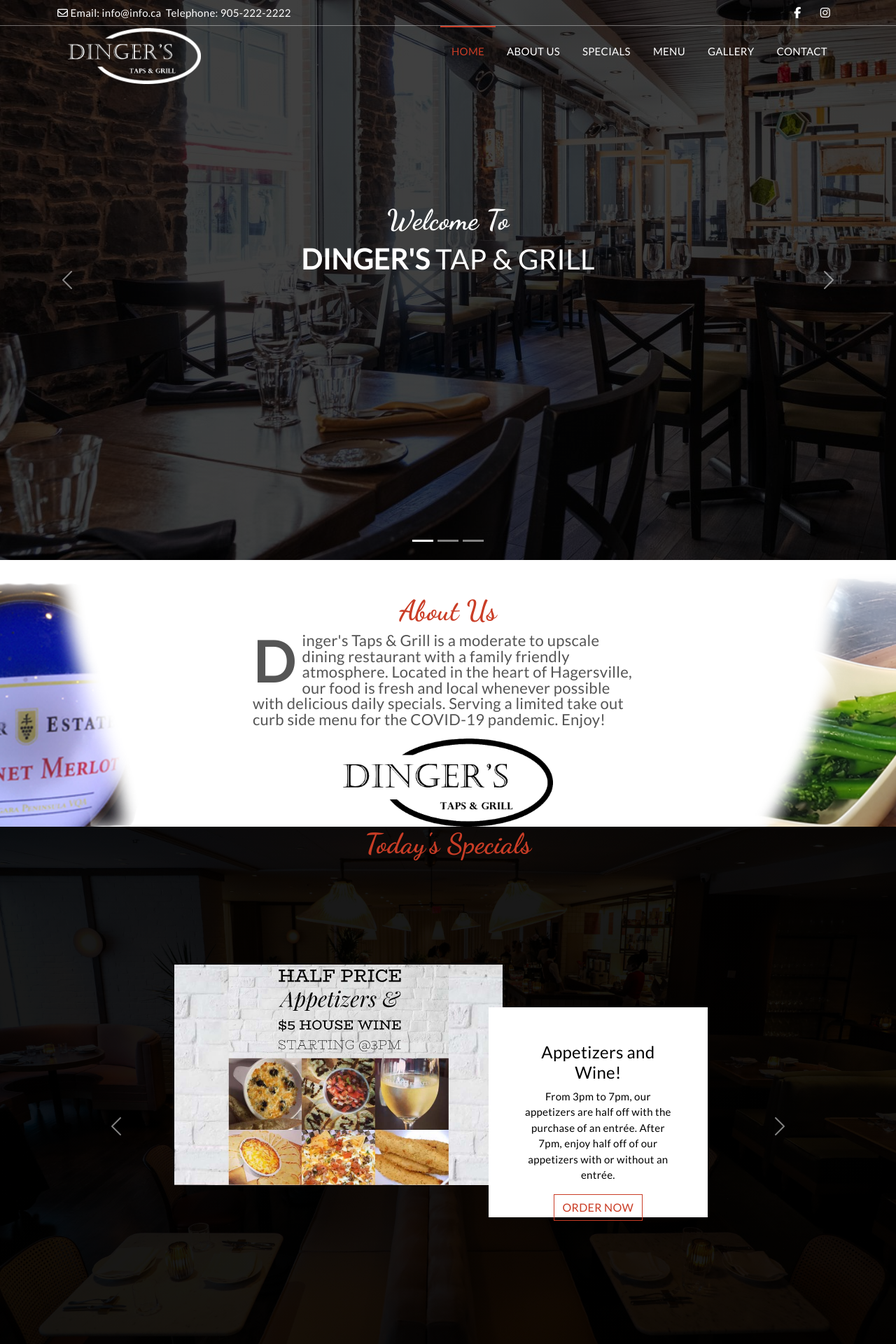
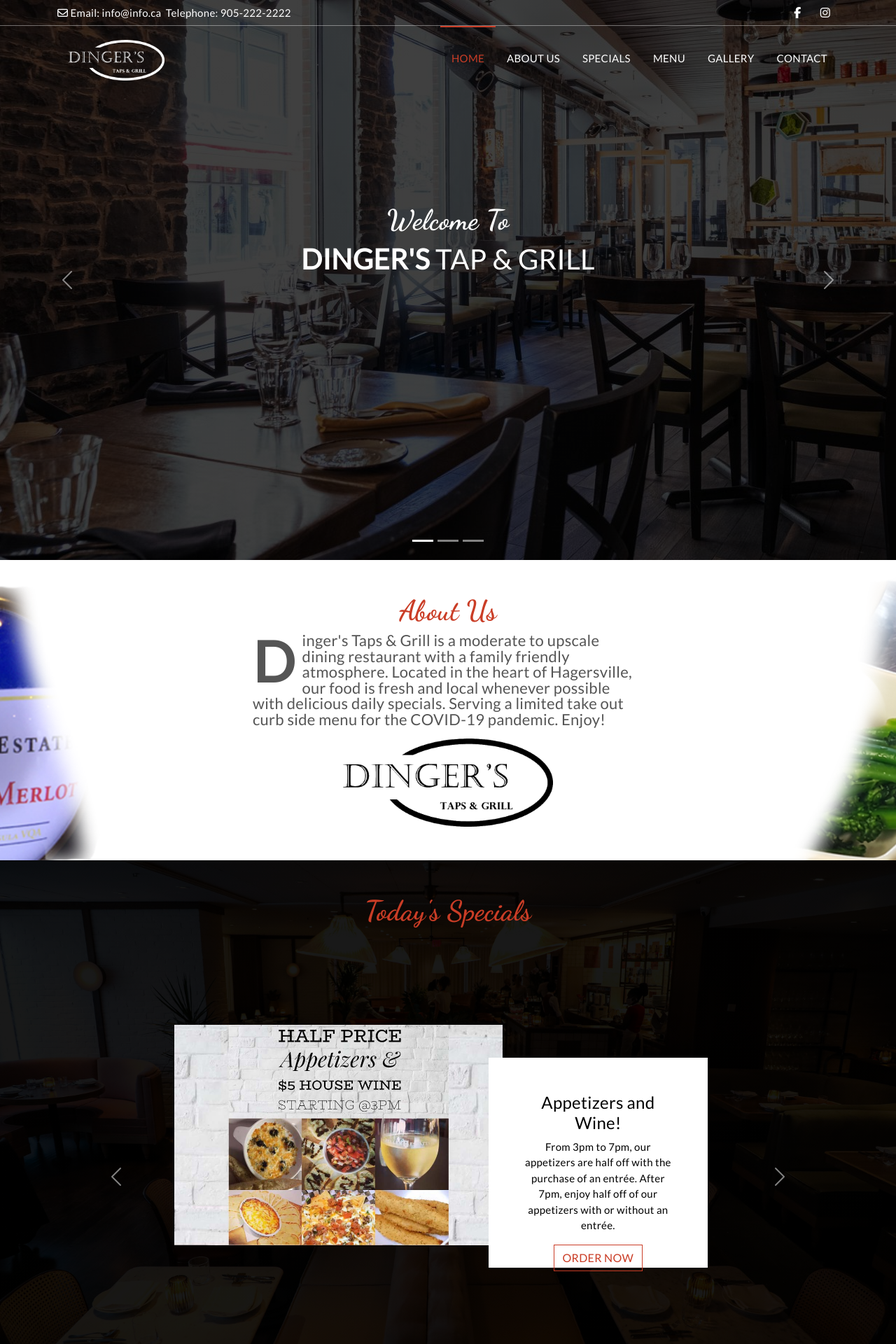
Before and after one commit to bsham94/restaurant-website, a PHP site: page /home.html in a window 1280 px wide. Shown: the top 1920 px of the page at 70% size. Run offline with PHP 8.4, Linux system fonts and the light colour scheme; some libraries are stand-ins or nearby versions.

Commit message:
fixed navbar

```diff
--- a/css/navbar.css
+++ b/css/navbar.css
@@ -30,17 +30,17 @@
 
 .navbar-custom {
     padding: 0px;
-    min-height: 80px;
+    min-height: 100px;
 }
 
 .navbar-brand {
     padding: 0 15px;
-    height: 80px;
-    line-height: 80px;
+    height: 100px;
+    line-height: 100px;
 }
 
 .navbar-brand .logo {
-    max-height: 80px;
+    max-height: 78px;
     /* max-width: 160px; */
 }
 
@@ -108,18 +108,23 @@
 
 @media only screen and (min-width: 992px) {
     .nav-link {
-        padding-top: 25px;
+        padding-top: 35px;
     }
 
     .navbar-dark .navbar-nav .nav-link.active {
-        padding-top: 23px;
+        padding-top: 33px;
+    }
+
+    .navbar-brand .logo {
+        display: flex;
+        padding-top: 20px;
     }
 
     .navbar-collapse,
     .navbar-collapse .navbar-nav,
     .nav-item,
     .nav-link {
-        min-height: 80px;
+        min-height: 100px;
     }
 }
 
@@ -132,12 +137,22 @@
         margin-top: 7.5px;
     }
 
-    .navbar-custom .scrolled {
+    .navbar-custom.scrolled {
         position: fixed;
         top: 0;
         background-color: white;
         width: 100%;
         transition: background-color 200ms linear;
+
+    }
+
+    .navbar-collapse {
+        border-top: 1px solid gray;
+        border-top-style: ridge;
+    }
+
+    .navbar-custom.scrolled .navbar-collapse {
+        border-top: 1px solid black;
     }
 
     .navbar-custom.scrolled .nav-link,
--- a/css/reservation.css
+++ b/css/reservation.css
@@ -6,6 +6,7 @@
     background-size: cover;
     background-position: center center;
     font-family: "PTSansNarrow", sans-serif;
+    height: 500px;
 }
 
 #reservations .container-lg {
@@ -29,7 +30,7 @@
     border: none;
 }
 
-#reservations h1 {
+#reservations h2 {
     letter-spacing: 5px;
     font-size: 50px;
     margin-bottom: 15px;
--- a/home.html
+++ b/home.html
@@ -83,7 +83,7 @@
         </nav>
     </div>
     <!-- Home Page -->
-    <div id="home">
+    <div class="section" id="home">
         <div id="carousel" class="carousel slide carousel-fade" data-bs-ride="carousel">
             <div class="carousel-indicators">
                 <button type="button" data-bs-target="#carousel" data-bs-slide-to="0" class="active" aria-current="true"
@@ -128,8 +128,8 @@
         <i class="fa-solid fa-arrow-up translate-middleY" style="color:white;"></i>
     </a>
     <!-- About Section -->
-    <div id="about" class="pt-5">
-        <div class="container-lg">
+    <div id="about" class="section">
+        <div class="container-lg py-5">
             <h1>About Us</h1>
             <p><span class="big-letter">D</span>inger's Taps & Grill is a moderate to upscale
                 dining
@@ -145,9 +145,9 @@
         </div>
     </div>
     <!-- Specials Section -->
-    <div id="specials">
+    <div class="section" id="specials">
         <div class="container-lg">
-            <h1>Today's Specials</h1>
+            <h1 class="pt-5">Today's Specials</h1>
             <div id="carouselSpecials" class="carousel slide w-100 h-100" data-bs-ride="carousel">
                 <div class="carousel-indicators">
                     <button type="button" data-bs-target="#carouselSpecials" data-bs-slide-to="0" class="active"
@@ -197,9 +197,9 @@
         </div>
     </div>
     <!-- Menus Section -->
-    <div id="menus">
+    <div class="section" id="menus">
         <div class="container-lg">
-            <h1>Today's Menu</h1>
+            <h1 class="py-5">Today's Menu</h1>
             <div class="flex-lg-row">
                 <ul>
                     <li class="btn btn-outline-primary active" id="covid-19-takeout-btn">COVID-19 TAKEOUT</li>
@@ -230,20 +230,20 @@
             <p>Pricing and menu items are subject to change without notice.</p>
         </div>
     </div>
+    <!-- Gallery Section -->
+    <div class="section" id="gallery">
         <!-- Reservations Section -->
-    <div id="reservations" class="h-50">
+        <div id="reservations" class="section">
             <div class="container-lg h-100">
                 <div class="text-center">
-                <h1>CALL AND BOOK A TABLE!</h1>
+                    <h2>CALL AND BOOK A TABLE!</h2>
                     <a class="btn btn-primary" href="#">CALL NOW</a>
                 </div>
 
             </div>
         </div>
-    <!-- Gallery Section -->
-    <div id="gallery">
-        <div class="container-lg text-center">
-            <h1>Gallery</h1>
+        <div class="container-lg text-center py-5">
+            <h1 class="pb-5">Gallery</h1>
             <div class="content">
                 <div class="row">
                     <div class="col">
@@ -330,7 +330,7 @@
         </div>
     </div>
     <!-- Footer Section -->
-    <div id="footer">
+    <div class="section" id="footer">
         <div class="container-lg pt-5 px-5 text-center">
             <div class="logo">
                 <a href="#home"><img class="logo img-fluid" src="./assets/img/main_logo.png"
--- a/js/app.js
+++ b/js/app.js
@@ -1,70 +1,27 @@
-//Changes the styling of the Navbar after you scroll down
-// $(function () {
-//     changeNavColour();
-// });
-// $(function () {
-//     $(document).on('scroll', () => {
-//         changeNavColour();
+// Adds or removes the active link class for the Navbar
+// $(() => {
+//     $(".nav-link").on('click', (e) => {
+//         // remove classes from all
+//         $(".nav-link").removeClass("active");
+//         // add class to the one we clicked
+//         $(e.target).addClass("active");
 //     });
 // });
-
-// Adds or removes the active link class for the Navbar
-$(() => {
-    $(".nav-link").on('click', (e) => {
-        // remove classes from all
-        $(".nav-link").removeClass("active");
-        // add class to the one we clicked
-        $(e.target).addClass("active");
-    });
-});
 //Smooth Scroll
 $(() => {
     changeNavColour();
-    showBackToTop()
+    showBackToTop();
     $(document).on("scroll", onScroll);
-    $('.navbar-custom a[href^="#"]').on('click', function (e) {
-        e.preventDefault();
-        $(document).off("scroll");
-
-        $('.nav-link').each(function () {
-            $(this).removeClass('active');
-        })
-        $(this).addClass('active');
-        //Gets href part of a tag
-        var target = this.hash;
-        $target = $(target);
-        $('html, body').stop().animate(
-            {
-                'scrollTop': $target.offset().top + 5
-            },
-            {
-                duration: 700,
-                easing: 'swing',
-                progress: (a, p, mR) => {
-                    if (mR <= 550) {
-                        if ($(".navbar-custom scrolled")) {
-                            console.log("hello world");
-                            $(".navbar-custom").addClass("scrolled");
-                        }
-                    }
-                },
-                complete: () => {
-                    window.location.hash = target;
-                    $(document).on("scroll", onScroll);
-                }
-            });
-
-    });
 });
 
 onScroll = () => {
     changeNavColour();
     showBackToTop();
-    var scrollPos = $(document).scrollTop();
+    var scrollPos = $(window).scrollTop();
     $('.navbar-custom a').each(function () {
         var currLink = $(this);
         var refElement = $(currLink.attr("href"));
-        if (refElement.position().top <= scrollPos && refElement.position().top + refElement.height() >= scrollPos) {
+        if (refElement.position().top - 100 <= scrollPos && refElement.position().top + refElement.height() >= scrollPos) {
             $('.navbar-custom ul li a').removeClass("active");
             currLink.addClass("active");
         }
@@ -73,6 +30,7 @@ onScroll = () => {
         }
     });
 }
+
 //Change Navbar Colour
 changeNavColour = () => {
     $(".navbar-custom").toggleClass('scrolled', $(this).scrollTop() > $(".top-bar").height());
@@ -134,3 +92,46 @@ $(() => {
         }
     });
 });
+
+
+//Smooth Scroll
+// $(() => {
+//     changeNavColour();
+//     showBackToTop()
+//     $(document).on("scroll", onScroll);
+//     $('.navbar-custom a[href^="#"]').on('click', function (e) {
+//         e.preventDefault();
+//         $(document).off("scroll");
+
+//         $('.nav-link').each(function () {
+//             $(this).removeClass('active');
+//         })
+//         $(this).addClass('active');
+//         //Gets href part of a tag
+//         var target = this.hash;
+//         $target = $(target);
+//         $('html, body').stop().animate(
+//             {
+//                 'scrollTop': $target.offset().top + 5
+//             },
+//             {
+//                 duration: 700,
+//                 easing: 'swing',
+//                 step: (a, b) => {
+//                     changeNavColour();
+//                 },
+//                 progress: (a, p, mR) => {
+//                     if (mR <= 550) {
+//                         if ($(".navbar-custom scrolled")) {
+//                             $(".navbar-custom").addClass("scrolled");
+//                         }
+//                     }
+//                 },
+//                 complete: () => {
+//                     window.location.hash = target;
+//                     $(document).on("scroll", onScroll);
+//                 }
+//             });
+
+//     });
+// });
```
Lines whose indentation alone changed are shown as unchanged.
